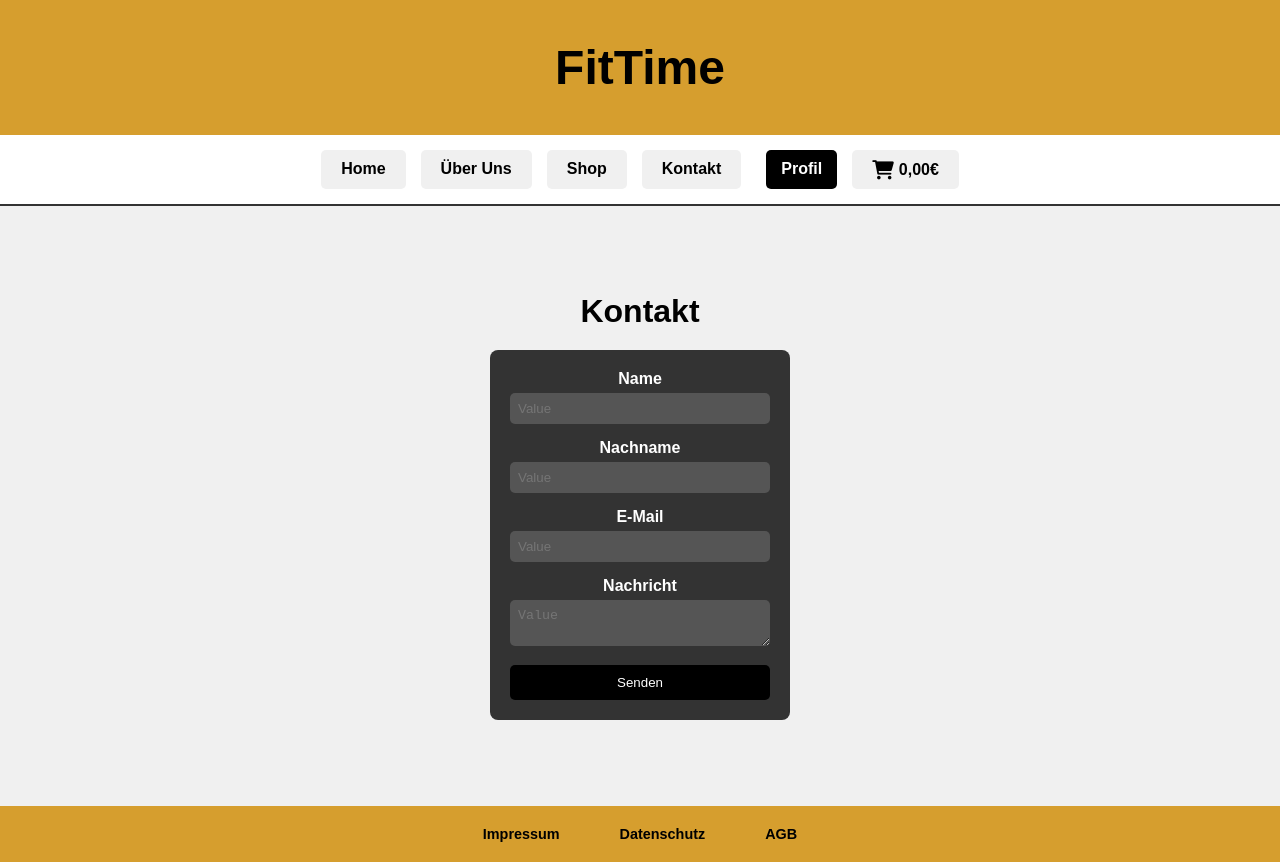
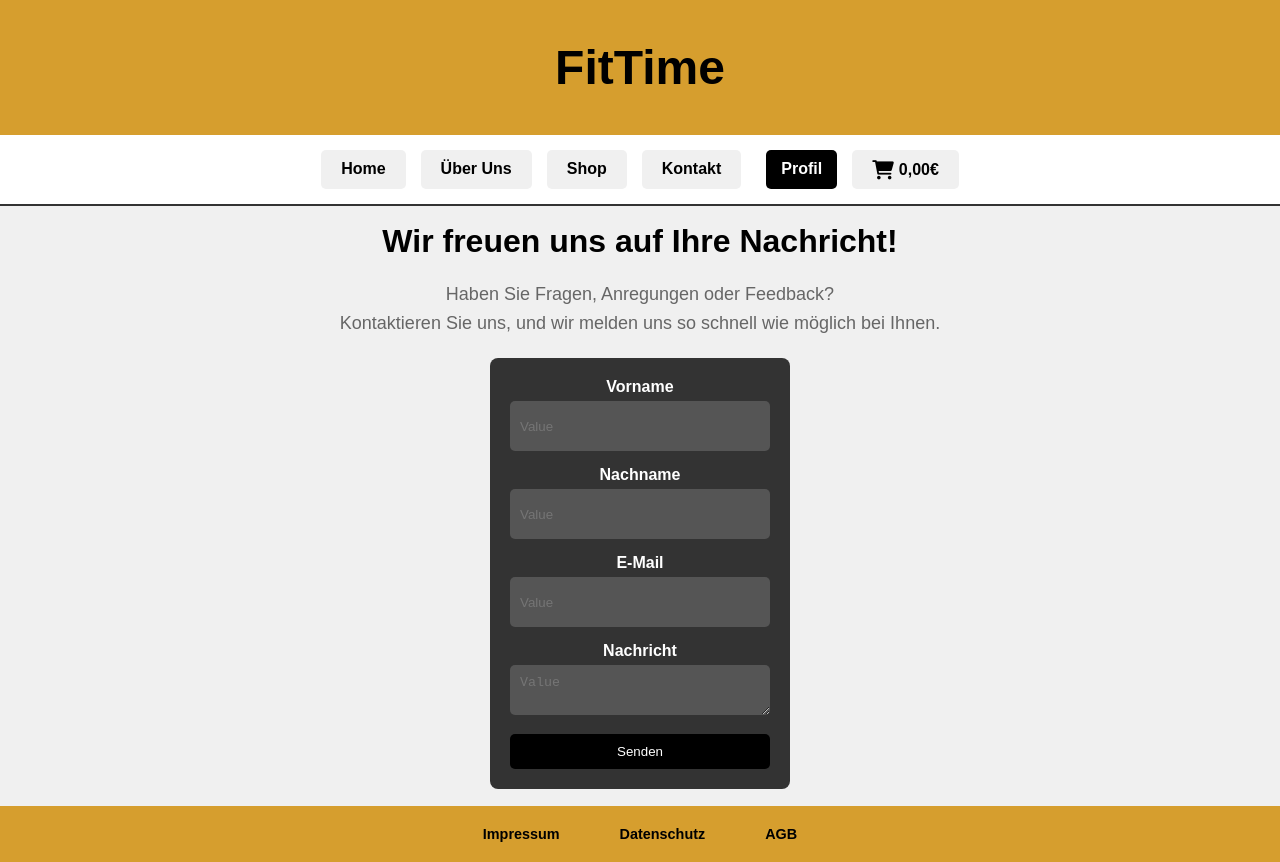
Before and after one commit to Diabloxss/wb2_prak, a plain HTML site: page fitTime/Kontakt.html in a window 1280 px wide. Drawn offline with Linux system fonts and the light colour scheme.

Commit message:
contact_Box & Profil_delete_NameFild

```diff
--- a/fitTime/Kontakt.html
+++ b/fitTime/Kontakt.html
@@ -29,9 +29,10 @@
     <!-- Kontaktformular -->
     <main class="main-content">
         <div class="contact-container">
-            <h2>Kontakt</h2>
+            <h2>Wir freuen uns auf Ihre Nachricht!</h2>
+            <p>Haben Sie Fragen, Anregungen oder Feedback? <br> Kontaktieren Sie uns, und wir melden uns so schnell wie möglich bei Ihnen.</p>
             <div class="contact-form">
-                <label for="name">Name</label>
+                <label for="name">Vorname</label>
                 <input type="text" id="name" name="name" placeholder="Value">
 
                 <label for="surname">Nachname</label>
--- a/fitTime/css/style.css
+++ b/fitTime/css/style.css
@@ -117,10 +117,12 @@ body {
 
 .contact-form input, .contact-form textarea {
     width: 100%;
-    padding: 8px;
+    height: 50px;
+    padding: 10px;
     margin-bottom: 15px;
     border: none;
     border-radius: 5px;
+    resize: vertical;
     background-color: #555; /* Leichtes Grau für Eingabefelder */
     color: #fff; /* Weiße Schrift in Eingabefeldern */
 }
@@ -177,6 +179,13 @@ body {
     font-weight: bold;
     color: #000; /* Schriftfarbe schwarz */
 }
+.main-content P {
+    font-size: 18px;
+    color: #666; /* Optional: Grau für dezente Schriftfarbe */
+    margin-bottom: 20px;
+    line-height: 1.6;
+}
+
 
 .input-group {
     display: flex;
@@ -596,9 +605,9 @@ body {
 }
 
 .member-image {
-    width: 150px;
+    width: 200px;
     max-width: 200px;
-    height: 150px;
+    height: 200px;
     background-color: #e0e0e0;
     border-radius: 8px;
     margin-bottom: 15px;
```
Also changed, not shown: fitTime/meine_daten.html (+0 -5 lines).
